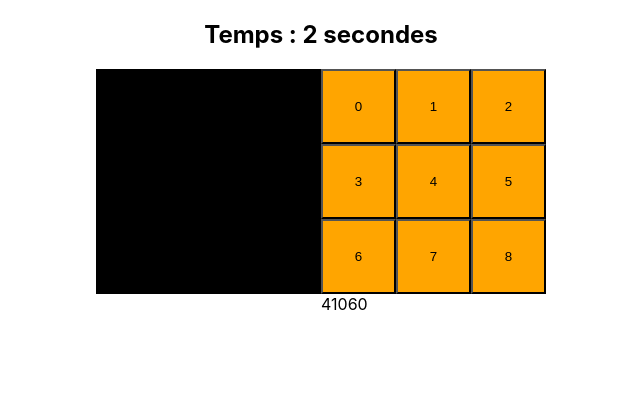
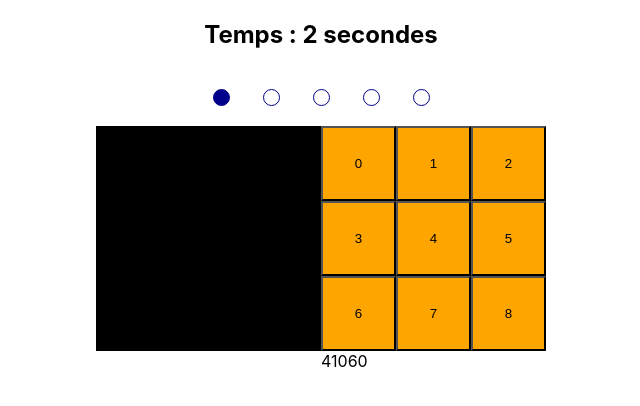
Before and after one commit to Anthony-Buisson/Simon, a React (Create React App) app: page / in a window 1280 px wide. Both pictures are taken after a click on the button "Commencer". Shown: the top 406 px of the page, without its empty margins (319-959 px from the left). Built offline with nearby package versions, Linux system fonts and the light colour scheme.

Commit message:
add level indicator

```diff
--- a/src/components/Game.tsx
+++ b/src/components/Game.tsx
@@ -3,6 +3,7 @@ import GamePad from "./GamePad";
 import useGame from "./GameProvider";
 import GameScreen from "./GameScreen";
 import GameMessage from "./GameMessage";
+import GameLevels from "./GameLevels";
 
 function Game () {
     const {gameState, gameDuration} = useGame();
@@ -10,7 +11,8 @@ function Game () {
     if(gameState === 'started') {
         content = (
             <div style={{display: 'flex', flexDirection: 'column', alignItems: 'center'}}>
-                    <h2 style={{textAlign: 'center'}}>Temps : {gameDuration} secondes</h2>
+                <h2 style={{textAlign: 'center'}}>Temps : {gameDuration} secondes</h2>
+                <GameLevels />
                 <div style={{display: 'flex'}}>
                     <GameScreen />
                     <GamePad />
--- /dev/null
+++ b/src/components/GameLevels.tsx
@@ -0,0 +1,16 @@
+import React from 'react';
+import useGame from "./GameProvider";
+
+function GameLevels () {
+    const { level, sequence } = useGame();
+
+    return (
+        <div style={{width: sequence.length*50+'px', display: 'flex', justifyContent: 'space-around', margin: '20px'}}>
+            {sequence.map((seq: number, index: number) => (
+                <div style={{width: '15px', height: '15px', borderRadius: '15px', backgroundColor: index > level ? 'transparent' : 'darkBlue', border: '1px solid darkBlue'}}/>
+            ))}
+        </div>
+    )
+}
+
+export default GameLevels;
```
